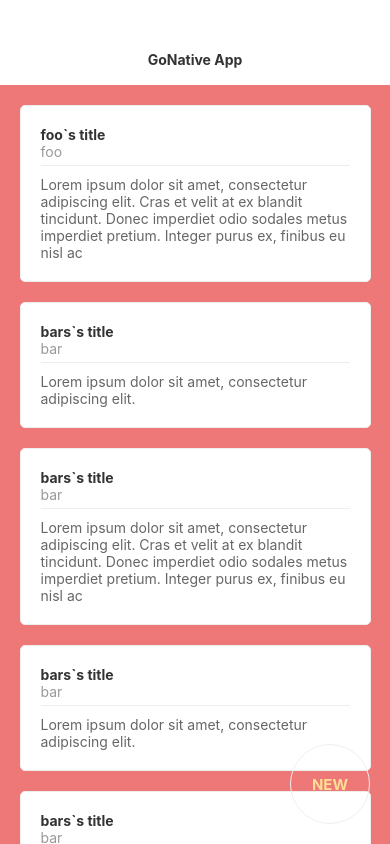
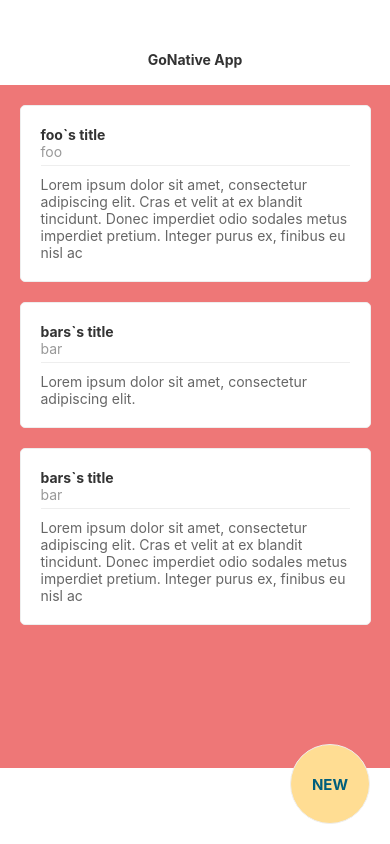
Before and after one commit to Walter-Cantori/goNative, a React Native app: screen / in a window 390 px wide. Built offline with nearby package versions, Linux system fonts and the light colour scheme.

Commit message:
add input texts

```diff
--- a/src/index.js
+++ b/src/index.js
@@ -5,6 +5,9 @@ import {
   View,
   ScrollView,
   TouchableOpacity,
+  Modal,
+  Button,
+  TextInput,
 } from 'react-native';
 
 import Posts from 'components/Posts';
@@ -20,6 +23,7 @@ const styles = StyleSheet.create({
     alignItems: 'center',
     backgroundColor: colors.mainBg,
     paddingBottom: 20,
+    minHeight: '90%',
   },
   header: {
     color: colors.headerColor,
@@ -43,14 +47,41 @@ const styles = StyleSheet.create({
     height: 80,
     width: 80,
     paddingTop: 20,
-    backgroundColor: colors.newPost,
+    backgroundColor: colors.newPostBtn,
   },
   newPostButton: {
-    color: colors.newPostBtn,
+    color: colors.newPostTxt,
     textAlign: 'center',
     lineHeight: 40,
     fontWeight: 'bold',
     fontSize: 15,
+  },
+  modalContainer: {
+    flex: 1,
+    flexDirection: 'column',
+    justifyContent: 'center',
+    alignItems: 'center',
+    backgroundColor: colors.mainBg,
+  },
+  inputs: {
+    height: 40,
+    minWidth: '90%',
+    borderColor: colors.borderColor,
+    backgroundColor: colors.postBg,
+    borderWidth: 1,
+    marginTop: 10,
+    borderRadius: 5,
+    padding: 10,
+  },
+  textArea: {
+    height: 100,
+    minWidth: '90%',
+    borderColor: colors.borderColor,
+    backgroundColor: colors.postBg,
+    borderWidth: 1,
+    marginTop: 10,
+    borderRadius: 5,
+    padding: 10,
   },
 });
 
@@ -58,6 +89,7 @@ export default class App extends Component {
   constructor() {
     super();
     this.state = {
+      createPost: false,
       posts: [
         {
           id: 0,
@@ -77,44 +109,87 @@ export default class App extends Component {
           title: 'bars`s title',
           body: 'Lorem ipsum dolor sit amet, consectetur adipiscing elit. Cras et velit at ex blandit tincidunt. Donec imperdiet odio sodales metus imperdiet pretium. Integer purus ex, finibus eu nisl ac',
         },
-        {
-          id: 3,
-          author: 'bar',
-          title: 'bars`s title',
-          body: 'Lorem ipsum dolor sit amet, consectetur adipiscing elit.',
-        },
-        {
-          id: 4,
-          author: 'bar',
-          title: 'bars`s title',
-          body: 'Lorem ipsum dolor sit amet, consectetur adipiscing elit.',
-        },
-        {
-          id: 5,
-          author: 'bar',
-          title: 'bars`s title',
-          body: 'Lorem ipsum dolor sit amet, consectetur adipiscing elit.',
-        },
-        {
-          id: 6,
-          author: 'bar',
-          title: 'bars`s title',
-          body: 'Lorem ipsum dolor sit amet, consectetur adipiscing elit.',
-        },
       ],
     };
   }
+
+  openModal() {
+    this.setState({ createPost: true });
+  }
+
+  closeModal() {
+    this.setState({ createPost: false });
+  }
+
+  savePost() {
+    const lastPost = this.state.posts.length;
+    const id = this.state.posts[lastPost - 1].id + 1;
+
+    if (this.state.newTitle && this.state.newAuthor && this.state.newBody) {
+      this.setState({
+        posts: [...this.state.posts, {
+          id,
+          title: this.state.newTitle,
+          author: this.state.newAuthor,
+          body: this.state.newBody,
+        }],
+      });
+      this.closeModal();
+    } else {
+      alert('Please Enter all information');
+    }
+  }
+
   render() {
     const { posts } = this.state;
     return (
       <View style={styles.container}>
+
+        <Modal
+          visible={this.state.createPost}
+          animationType="slide"
+          onRequestClose={() => this.closeModal()}
+        >
+          <View style={styles.modalContainer}>
+            <View>
+
+              <TextInput
+                style={styles.inputs}
+                placeholder="Title"
+                onChangeText={text => this.setState({ newTitle: text })}
+              />
+
+              <TextInput
+                style={styles.inputs}
+                placeholder="Author"
+                onChangeText={text => this.setState({ newAuthor: text })}
+              />
+
+              <TextInput
+                style={styles.textArea}
+                placeholder="Content"
+                multiline={true}
+                numberOfLines={4}
+                onChangeText={text => this.setState({ newBody: text })}
+              />
+
+              <Button title="Cancel" onPress={() => this.closeModal()} />
+              <Button title="Save" onPress={() => this.savePost()} />
+
+            </View>
+          </View>
+        </Modal>
+
         <View style={styles.headerView}><Text style={styles.header}>GoNative App</Text></View>
+
         <ScrollView contentContainerStyle={styles.contentContainer}>
           { posts.map(post => <Posts key={post.id} post={post} />)}
         </ScrollView>
-        <TouchableOpacity onPress={() => alert('clicked')} style={styles.newPost}>
+
+        <TouchableOpacity onPress={() => this.openModal()} style={styles.newPost}>
           <Text style={styles.newPostButton}>NEW</Text>
         </TouchableOpacity>
+
       </View>
     );
   }
```
